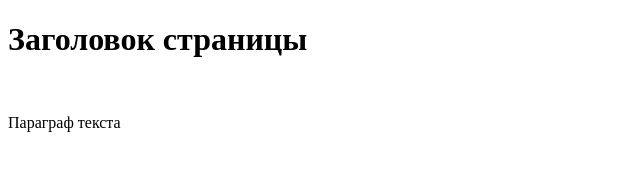
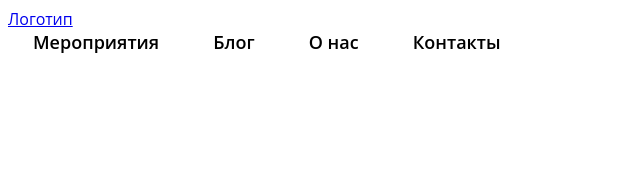
Before and after one commit to Bogdan-Parhomenko/Front_End_Proj, a plain HTML site: page index.html in a window 1280 px wide. Shown: the whole page, without its empty margins (0-640 px from the left). Drawn offline with Linux system fonts and the light colour scheme.

Commit message:
new file styles and base index constuction

```diff
--- a/index.html
+++ b/index.html
@@ -2,11 +2,35 @@
 <html lang="ru">
   <head>
     <meta charset="UTF-8" />
-    <title>Page title</title>
+    <title>Lenni Art</title>
+    <link rel="stylesheet" href="styles/styles.css">
   </head>
-  <body>
-    <h1>Заголовок страницы</h1>
-    <br>
-    <p title="Подсказка">Параграф текста</p>
+  <body class="body">
+    <header class="page-header">
+      <a href="index.html" class="page-header__logo">Логотип</a>
+      <nav class="page-header__nav">
+        <a href="#" class="page-header__nav-link">Мероприятия</a>
+        <a href="#" class="page-header__nav-link">Блог</a>
+        <a href="#" class="page-header__nav-link">О нас</a>
+        <a href="#" class="page-header__nav-link">Контакты</a>
+      </nav>
+
+      <a href="#" class="button page-header__user-button"></a>
+    </header>
+
+    <main class="main">
+      <div class="home">
+        <header class="main-header home__main-header"></header>
+        <section class="offers home__offers"></section>
+        <section class="about home__about"></section>
+        <section class="upcoming home__upcoming"></section>
+        <section class="listing home__listing"></section>
+        <section class="contacts home__contacts"></section>
+
+        <div class="doit home__doit"></div>
+      </div>
+    </main>
+
+    <footer class="page-footer"></footer>
   </body>
 </html>
--- /dev/null
+++ b/styles/styles.css
@@ -0,0 +1,24 @@
+.body {
+    font-family: "Open Sans", "sans-serif";
+    font-size: 16px;
+    font-weight: 400;
+    font-style: normal;
+    line-height: 1.375;
+}
+
+.page-header {
+
+}
+
+.page-header__nav-link {
+    margin: 0 25px;
+    color: #000000;
+    font-weight: 600;
+    font-size: 18px;
+    line-height: 25px;
+    text-decoration: none;
+}
+
+.page-footer {
+
+}
```
